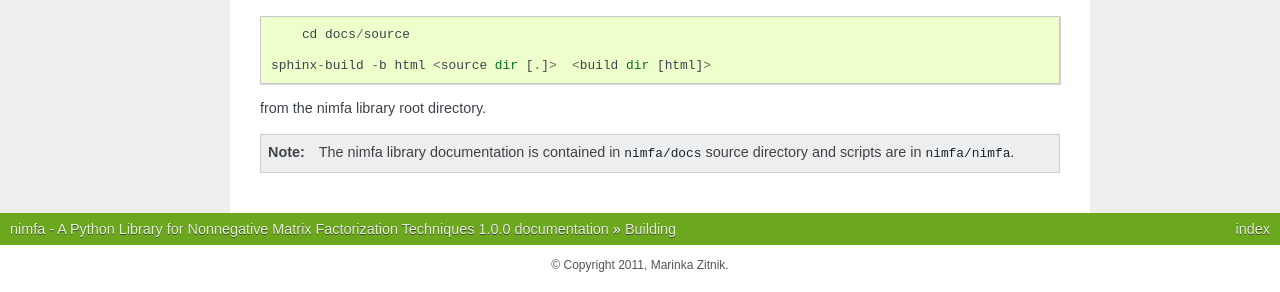
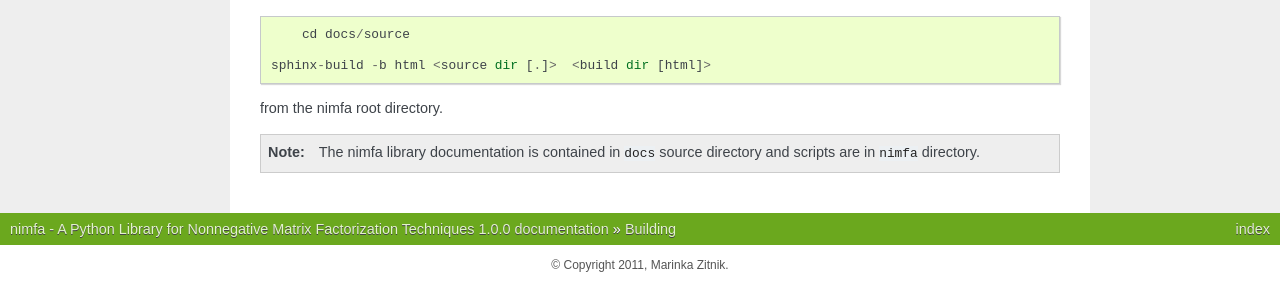
Before and after one commit to mims-harvard/nimfa, a Sphinx documentation site: the page built from docs/source/README.rst, in a window 1280 px wide. Shown: the part 275-567 px from the top of the page. Built offline with Sphinx 7.4.7, drawn with Linux system fonts in a browser that asks for light colours; pages that are not in the unit, such as notebooks, are missing from menus.

Commit message:
docs rename

```diff
--- a/docs/source/README.rst
+++ b/docs/source/README.rst
@@ -16,9 +16,9 @@ utility, execute::
 
     sphinx-build -b html <source dir [.]>  <build dir [html]>
 
-from the nimfa library root directory.
+from the nimfa root directory.
 
-.. note:: The nimfa library documentation is contained in ``nimfa/docs`` source directory and scripts are in ``nimfa/nimfa``.
+.. note:: The nimfa library documentation is contained in ``docs`` source directory and scripts are in ``nimfa`` directory.
 
 .. _Sphinx home page: http://sphinx.pocoo.org
 .. _Github repository: http://github.com/marinkaz/mf
--- a/docs/source/index.rst
+++ b/docs/source/index.rst
@@ -144,9 +144,9 @@ utility, execute::
 	cd docs/source
 	sphinx-build -b html <source dir [.]>  <build dir [html]>
 
-from the nimfa library root directory.
+from the nimfa root directory.
 
-.. note:: The nimfa library documentation is contained in ``nimfa/docs`` source directory and and scripts are in ``nimfa/nimfa`` directory.
+.. note:: The nimfa library documentation is contained in ``docs`` source directory and and scripts are in ``nimfa`` directory.
 
 .. _Sphinx home page: http://sphinx.pocoo.org
 
```
